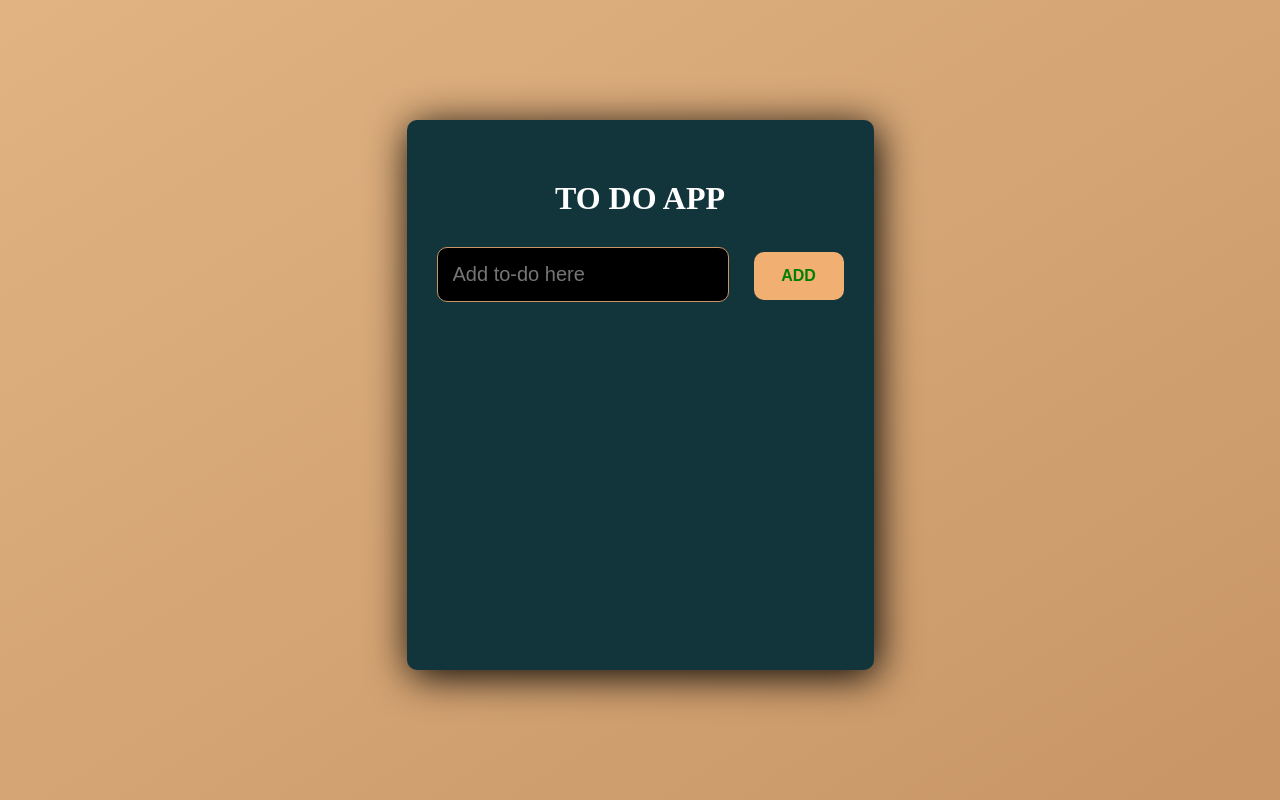
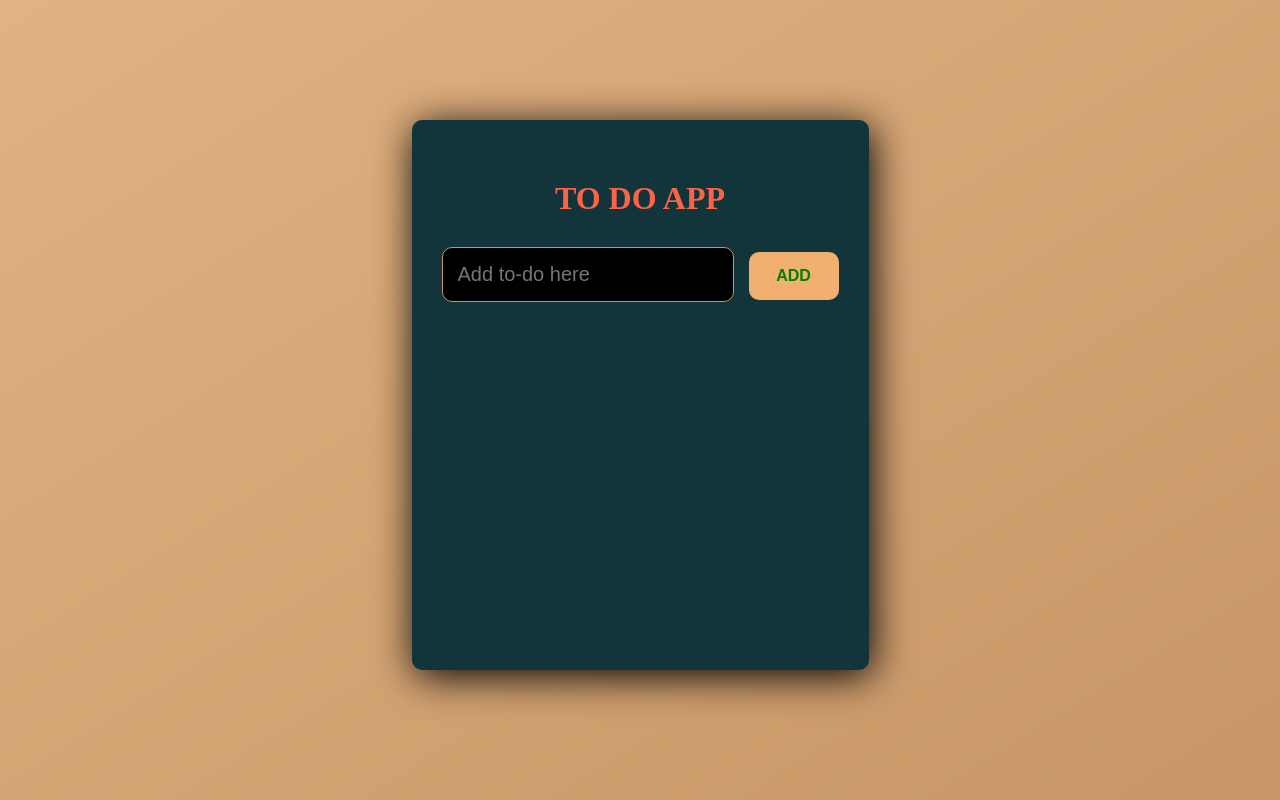
Before and after one commit to Kalaivani-Arthanareeswar/REACT-Todo-App, a plain HTML site: page index.html in a window 1280 px wide. Drawn offline with Linux system fonts and the light colour scheme.

Commit message:
Add files via upload

```diff
--- a/index.html
+++ b/index.html
@@ -1 +1 @@
-<!doctype html><html lang="en"><head><meta charset="utf-8"/><link rel="icon" href="/favicon.ico"/><meta name="viewport" content="width=device-width,initial-scale=1"/><meta name="theme-color" content="#000000"/><meta name="description" content="Web site created using create-react-app"/><link rel="apple-touch-icon" href="/logo192.png"/><link rel="manifest" href="/manifest.json"/><link rel="stylesheet" href="https://stackpath.bootstrapcdn.com/font-awesome/4.7.0/css/font-awesome.min.css"><title>To-Do App</title><script defer="defer" src="/static/js/main.807444f3.js"></script><link href="/static/css/main.5c413df2.css" rel="stylesheet"></head><body><noscript>You need to enable JavaScript to run this app.</noscript><div id="root"></div></body></html>
+<!doctype html><html lang="en"><head><meta charset="utf-8"/><link rel="icon" href="/favicon.ico"/><meta name="viewport" content="width=device-width,initial-scale=1"/><meta name="theme-color" content="#000000"/><meta name="description" content="Web site created using create-react-app"/><link rel="apple-touch-icon" href="/logo192.png"/><link rel="manifest" href="/manifest.json"/><link rel="stylesheet" href="https://stackpath.bootstrapcdn.com/font-awesome/4.7.0/css/font-awesome.min.css"><title>To-Do App</title><script defer="defer" src="/static/js/main.807444f3.js"></script><link href="/static/css/main.ba94f735.css" rel="stylesheet"></head><body><noscript>You need to enable JavaScript to run this app.</noscript><div id="root"></div></body></html>
```
Also changed, not shown: static/css/main.ba94f735.css (added, +2 -0 lines), asset-manifest.json, 1 other file.
